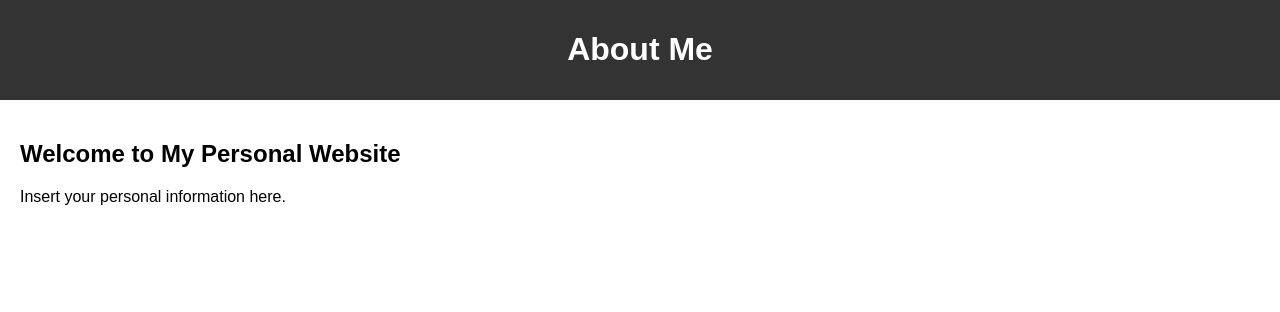
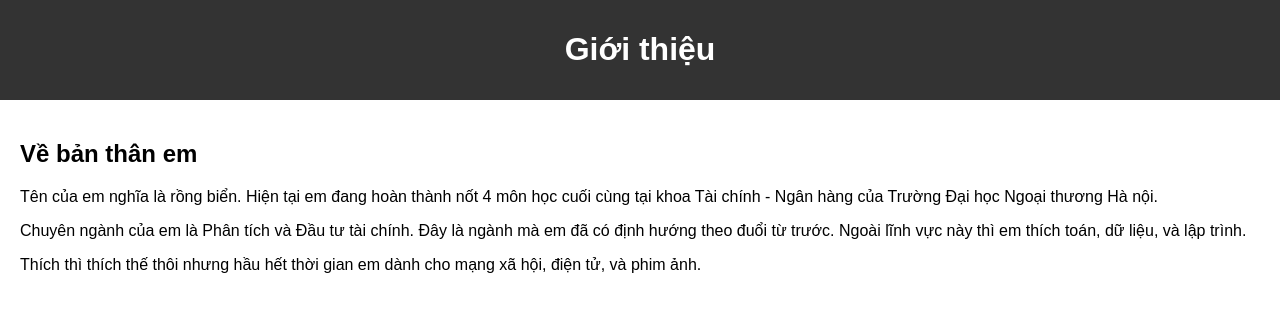
Before and after one commit to knhlong/knhlong.github.io, a plain HTML site: page about.html in a window 1280 px wide. Drawn offline with Linux system fonts and the light colour scheme.

Commit message:
Update about.html

```diff
--- a/about.html
+++ b/about.html
@@ -3,16 +3,19 @@
 <head>
     <meta charset="UTF-8">
     <meta name="viewport" content="width=device-width, initial-scale=1.0">
-    <title>About Me</title>
+    <title>Giới thiệu</title>
+    <link rel="icon" href="icon.png" type="image/x-icon">
     <link rel="stylesheet" href="styles.css">
 </head>
 <body>
     <header>
-        <h1>About Me</h1>
+        <h1>Giới thiệu</h1>
     </header>
     <section>
-        <h2>Welcome to My Personal Website</h2>
-        <p>Insert your personal information here.</p>
+        <h2>Về bản thân em</h2>
+        <p>Tên của em nghĩa là rồng biển. Hiện tại em đang hoàn thành nốt 4 môn học cuối cùng tại khoa Tài chính - Ngân hàng của Trường Đại học Ngoại thương Hà nội.</p>
+        <p>Chuyên ngành của em là Phân tích và Đầu tư tài chính. Đây là ngành mà em đã có định hướng theo đuổi từ trước. Ngoài lĩnh vực này thì em thích toán, dữ liệu, và lập trình.</p>
+        <p>Thích thì thích thế thôi nhưng hầu hết thời gian em dành cho mạng xã hội, điện tử, và phim ảnh.</p>
     </section>
 </body>
 </html>
```
